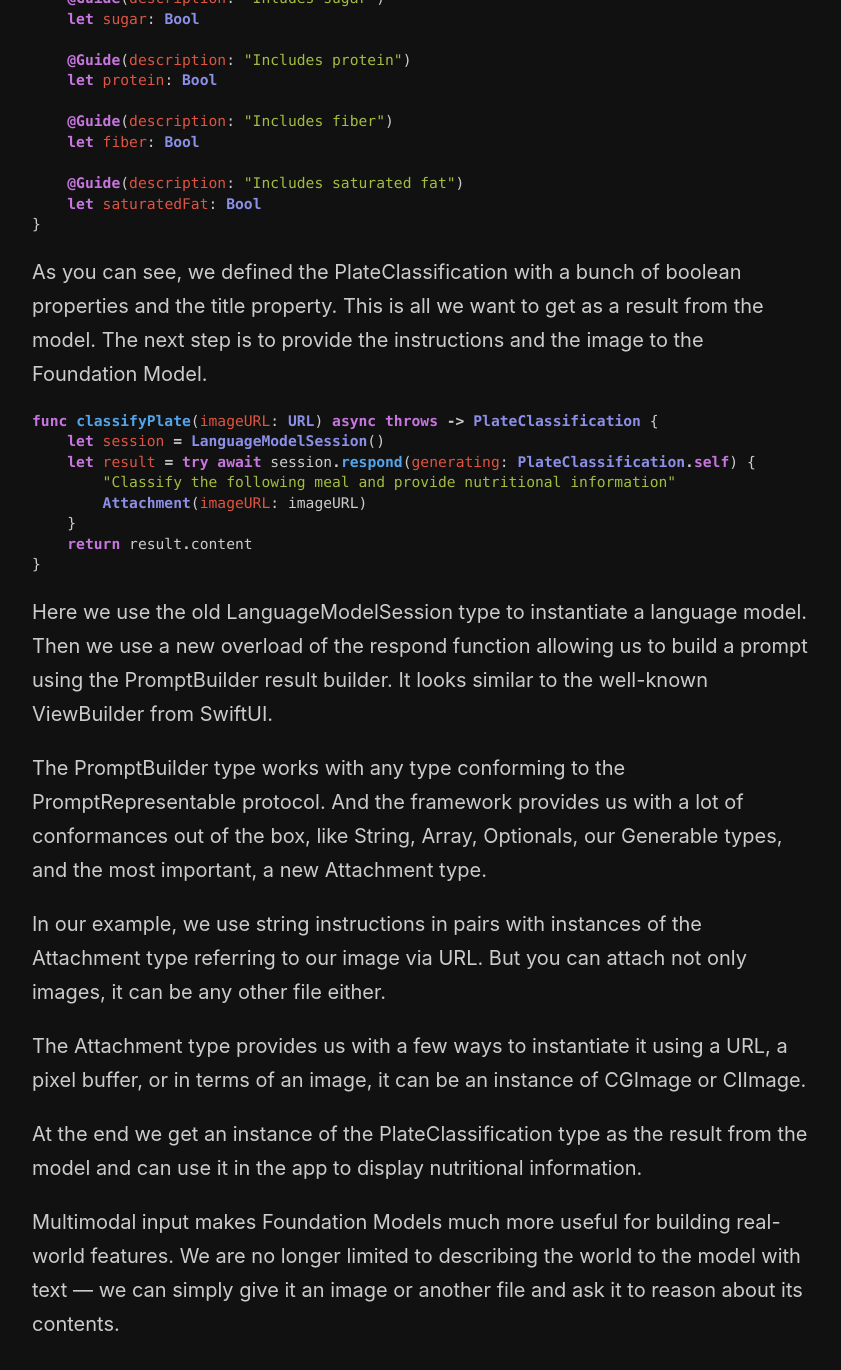
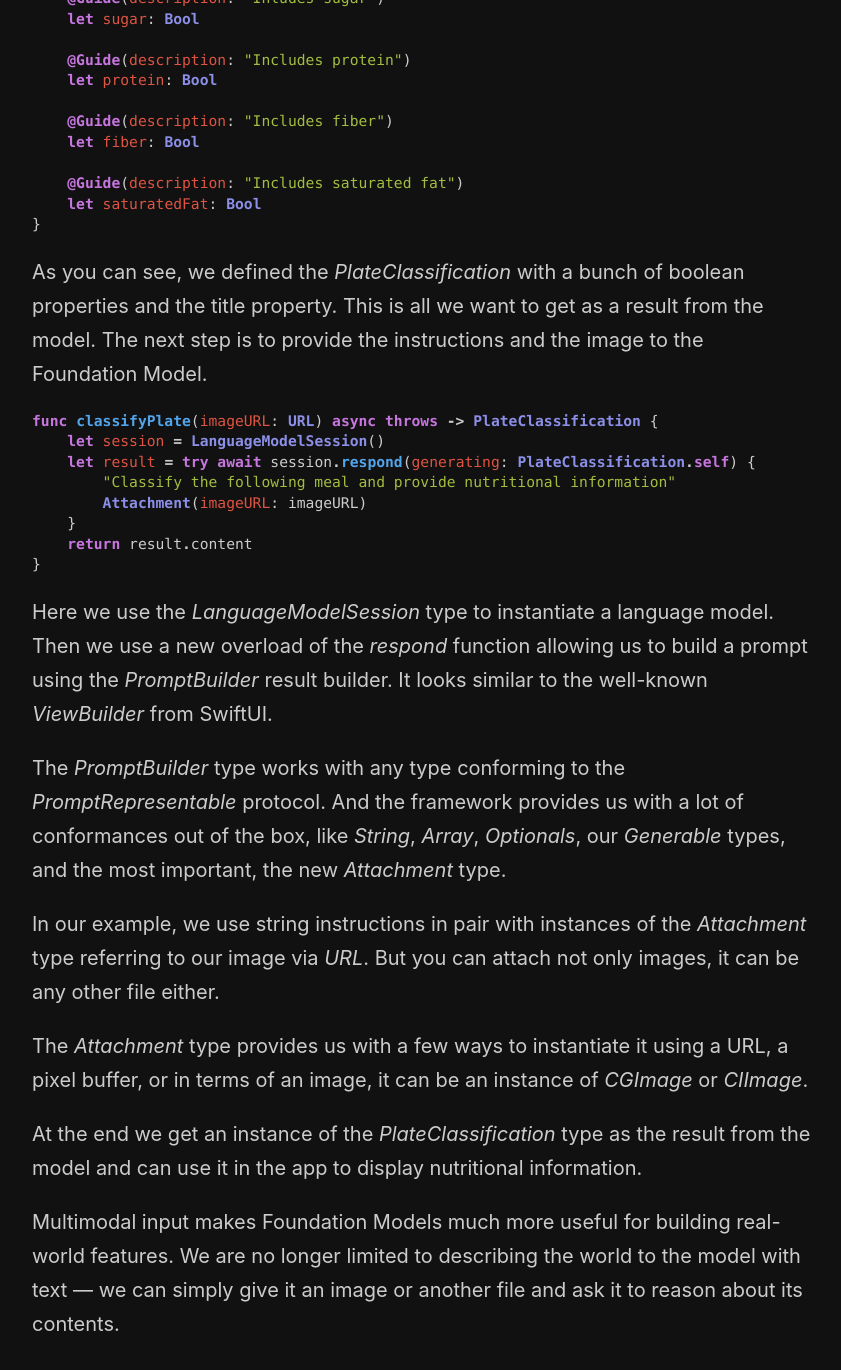
Before and after one commit to mecid/mecid.github.io, a Jekyll site: the page built from _posts/2026-09-01-building-ai-features-using-foundation-models-multimodal-input.md, in a window 1280 px wide and 1400 px high, scrolled down 848 px. Shown: the top 1370 px of the window, without its empty margins (218-1059 px from the left). Built offline with Jekyll 4.4.1, drawn with Linux system fonts in a browser that asks for light colours; some of the changed text lies outside the part shown.

Commit message:
multimodal input post formatted

````diff
--- a/_posts/2026-09-01-building-ai-features-using-foundation-models-multimodal-input.md
+++ b/_posts/2026-09-01-building-ai-features-using-foundation-models-multimodal-input.md
@@ -7,7 +7,7 @@
 
 I’ve been working on a plate scanner app, a simple app where you capture your plate and it gives you some sort of food analysis, without numbers and calories. This app is a perfect fit for multimodal usage of Foundation Models.
 
-Let’s start with the PlateClassification type, which is the definition of output that we want to get from the Foundation Model. We will use a well-known generable macro.
+Let’s start with the *PlateClassification* type, which is the definition of output that we want to get from the Foundation Model. We will use a well-known generable macro.
 
 ```swift
 import FoundationModels
@@ -30,7 +30,7 @@
 }
 ```
 
-As you can see, we defined the PlateClassification with a bunch of boolean properties and the title property. This is all we want to get as a result from the model. The next step is to provide the instructions and the image to the Foundation Model.
+As you can see, we defined the *PlateClassification* with a bunch of boolean properties and the title property. This is all we want to get as a result from the model. The next step is to provide the instructions and the image to the Foundation Model.
 
 ```swift
 func classifyPlate(imageURL: URL) async throws -> PlateClassification {
@@ -43,14 +43,14 @@
 }
 ```
 
-Here we use the old LanguageModelSession type to instantiate a language model. Then we use a new overload of the respond function allowing us to build a prompt using the PromptBuilder result builder. It looks similar to the well-known ViewBuilder from SwiftUI.
+Here we use the *LanguageModelSession* type to instantiate a language model. Then we use a new overload of the *respond* function allowing us to build a prompt using the *PromptBuilder* result builder. It looks similar to the well-known *ViewBuilder* from SwiftUI.
 
-The PromptBuilder type works with any type conforming to the PromptRepresentable protocol. And the framework provides us with a lot of conformances out of the box, like String, Array, Optionals, our Generable types, and the most important, a new Attachment type.
+The *PromptBuilder* type works with any type conforming to the *PromptRepresentable* protocol. And the framework provides us with a lot of conformances out of the box, like *String*, *Array*, *Optionals*, our *Generable* types, and the most important, the new *Attachment* type.
 
-In our example, we use string instructions in pairs with instances of the Attachment type referring to our image via URL. But you can attach not only images, it can be any other file either.
+In our example, we use string instructions in pair with instances of the *Attachment* type referring to our image via *URL*. But you can attach not only images, it can be any other file either.
 
-The Attachment type provides us with a few ways to instantiate it using a URL, a pixel buffer, or in terms of an image, it can be an instance of CGImage or CIImage.
+The *Attachment* type provides us with a few ways to instantiate it using a URL, a pixel buffer, or in terms of an image, it can be an instance of *CGImage* or *CIImage*.
 
-At the end we get an instance of the PlateClassification type as the result from the model and can use it in the app to display nutritional information.
+At the end we get an instance of the *PlateClassification* type as the result from the model and can use it in the app to display nutritional information.
 
 Multimodal input makes Foundation Models much more useful for building real-world features. We are no longer limited to describing the world to the model with text — we can simply give it an image or another file and ask it to reason about its contents.
````
